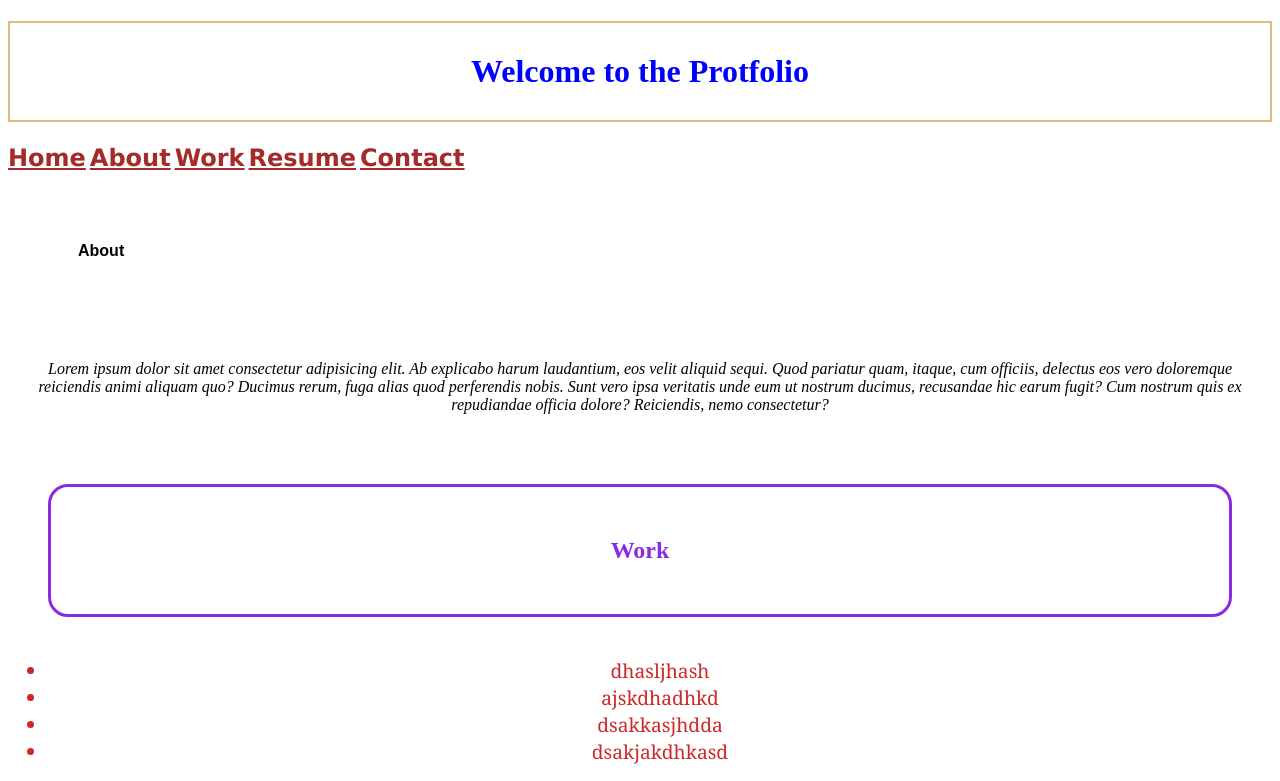
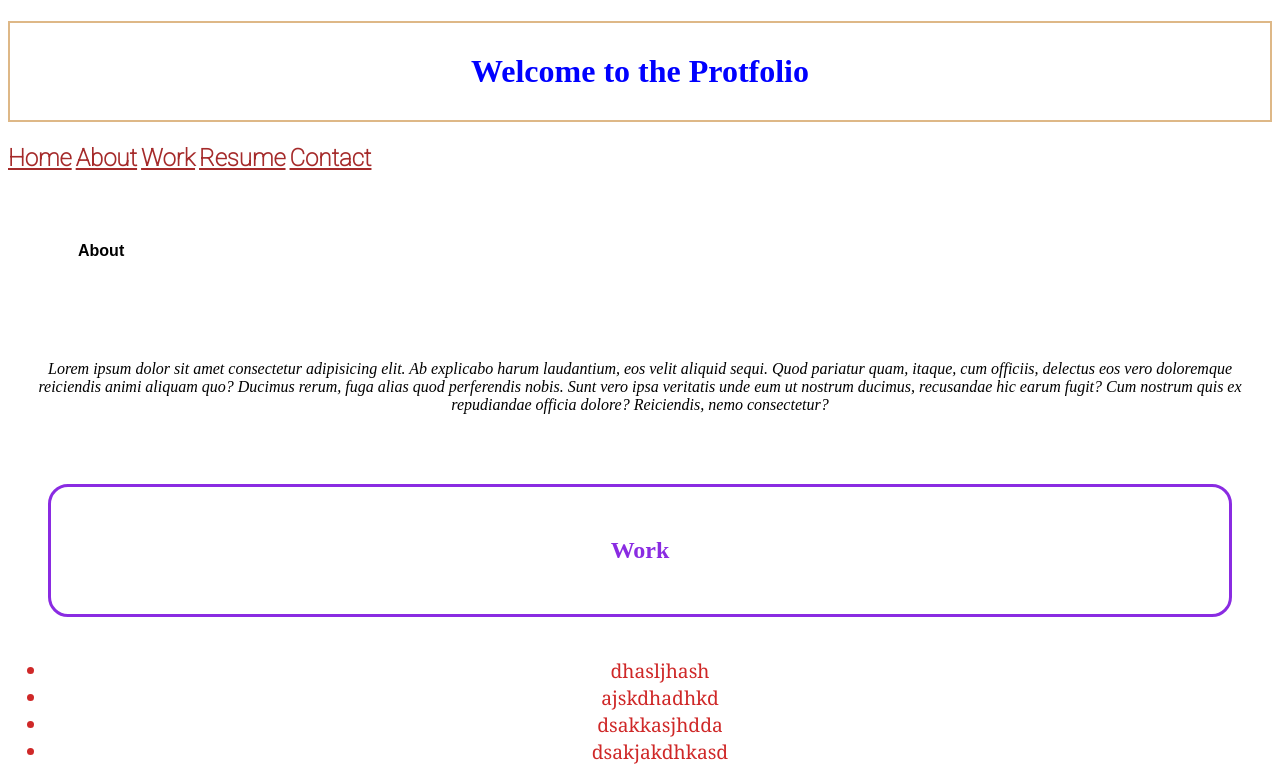
Before and after one commit to Yezyd/checkpoints, a plain HTML site: page index.html in a window 1280 px wide. Shown: the top 781 px of the page. Drawn offline with Linux system fonts and the light colour scheme.

Commit message:
modified

```diff
--- a/Style.css
+++ b/Style.css
@@ -1,5 +1,5 @@
 nav > h1 {
-  font-family: Verdana, Geneva, Tahoma, sans-serif;
+  font-family: "Roboto";
   color: brown;
   width: 50px;
   height: 40px;
--- a/index.html
+++ b/index.html
@@ -2,6 +2,10 @@
 <html lang="en">
   <head>
     <meta charset="UTF-8" />
+    <link rel="preconnect" href="https://fonts.googleapis.com">
+    <link rel="preconnect" href="https://fonts.googleapis.com">
+<link rel="preconnect" href="https://fonts.gstatic.com" crossorigin>
+<link href="https://fonts.googleapis.com/css2?family=Roboto:wght@100&display=swap" rel="stylesheet">
     <meta http-equiv="X-UA-Compatible" content="IE=edge" />
     <meta name="viewport" content="width=device-width, initial-scale=1.0" />
     <link rel="stylesheet" href="./Style.css"/>
```
